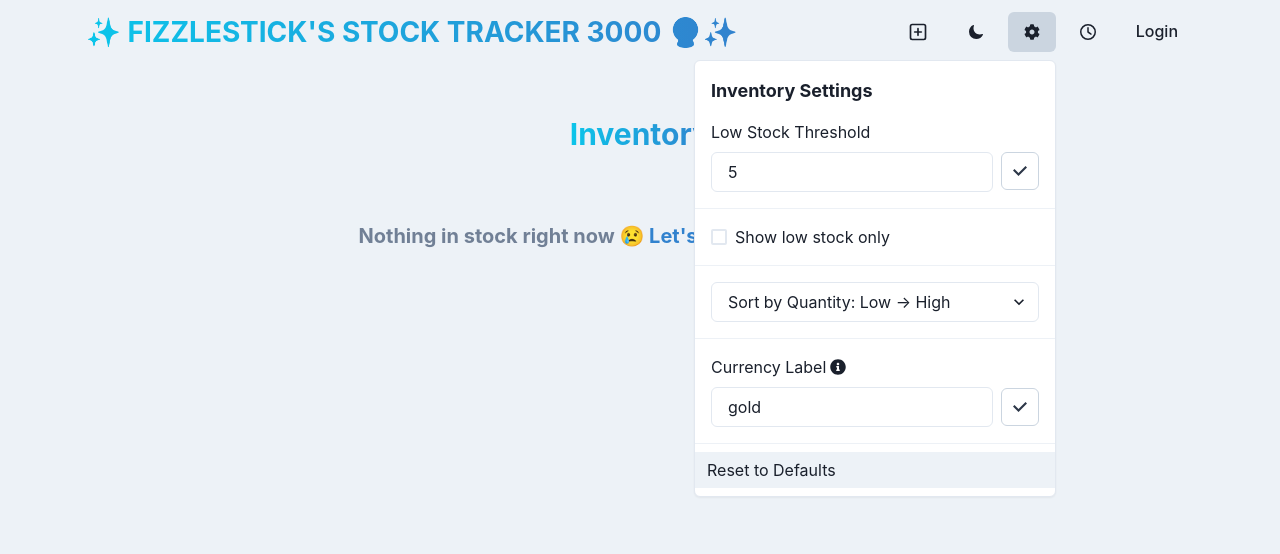
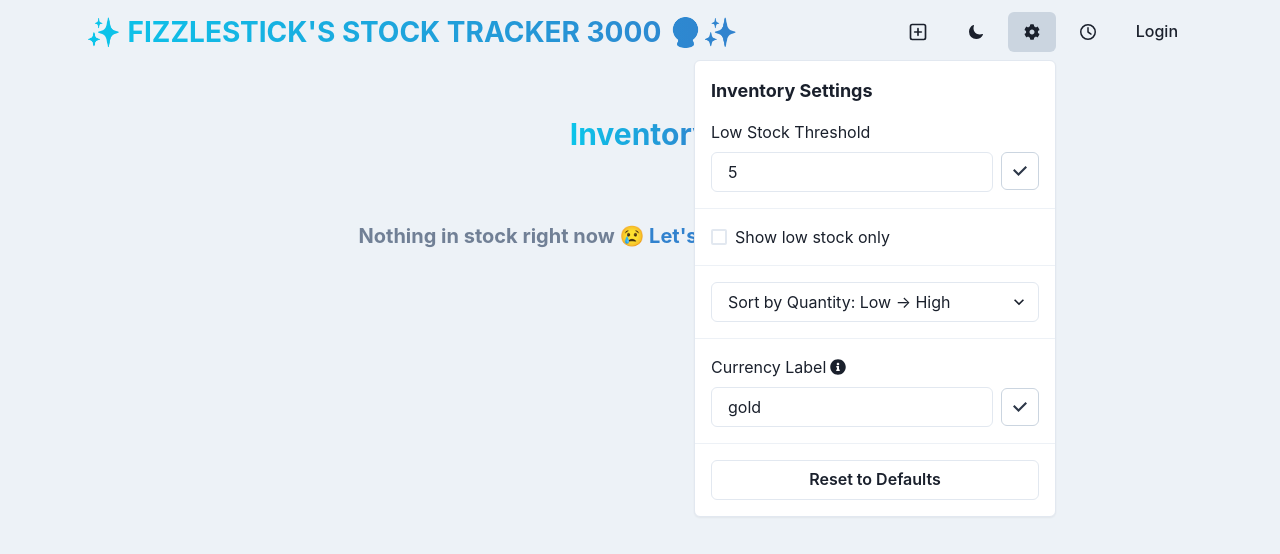
Before and after one commit to Peter-Pander/fizzlesticks-stock-tracker-3000, a React (Vite) app in the folder frontend/: page / in a window 1280 px wide. Both pictures are taken after a click on the button 1031 px from the left and 32 px from the top of the page. Shown: the top 554 px of the page. Built offline with nearby package versions, Linux system fonts and the light colour scheme.

Commit message:
Style "Reset to defaults" button

```diff
--- a/frontend/src/components/Navbar.jsx
+++ b/frontend/src/components/Navbar.jsx
@@ -347,7 +347,11 @@ const Navbar = () => {
                 <MenuDivider />
 
                 {/* 5. Reset to Defaults Button */}
-                <MenuItem
+                <Box px={4} py={2} onClick={(e) => e.stopPropagation()}>
+                  <Button
+                    w="full"
+                    variant="outline"
+                    colorScheme="gray"
                     onClick={() => {
                       resetSettings();
                       toast({
@@ -359,11 +363,14 @@ const Navbar = () => {
                       });
                     }}
                     _hover={{
-                    bg: useColorModeValue("gray.100", "gray.700"),
+                      bg: useColorModeValue("gray.100", "gray.600"),
+                      borderColor: useColorModeValue("gray.400", "gray.500"),
                     }}
+                    _focus={{ boxShadow: "none" }}
                   >
                     Reset to Defaults
-                </MenuItem>
+                  </Button>
+                </Box>
               </MenuGroup>
             </MenuList>
           </Menu>
```
Lines whose indentation alone changed are shown as unchanged.
